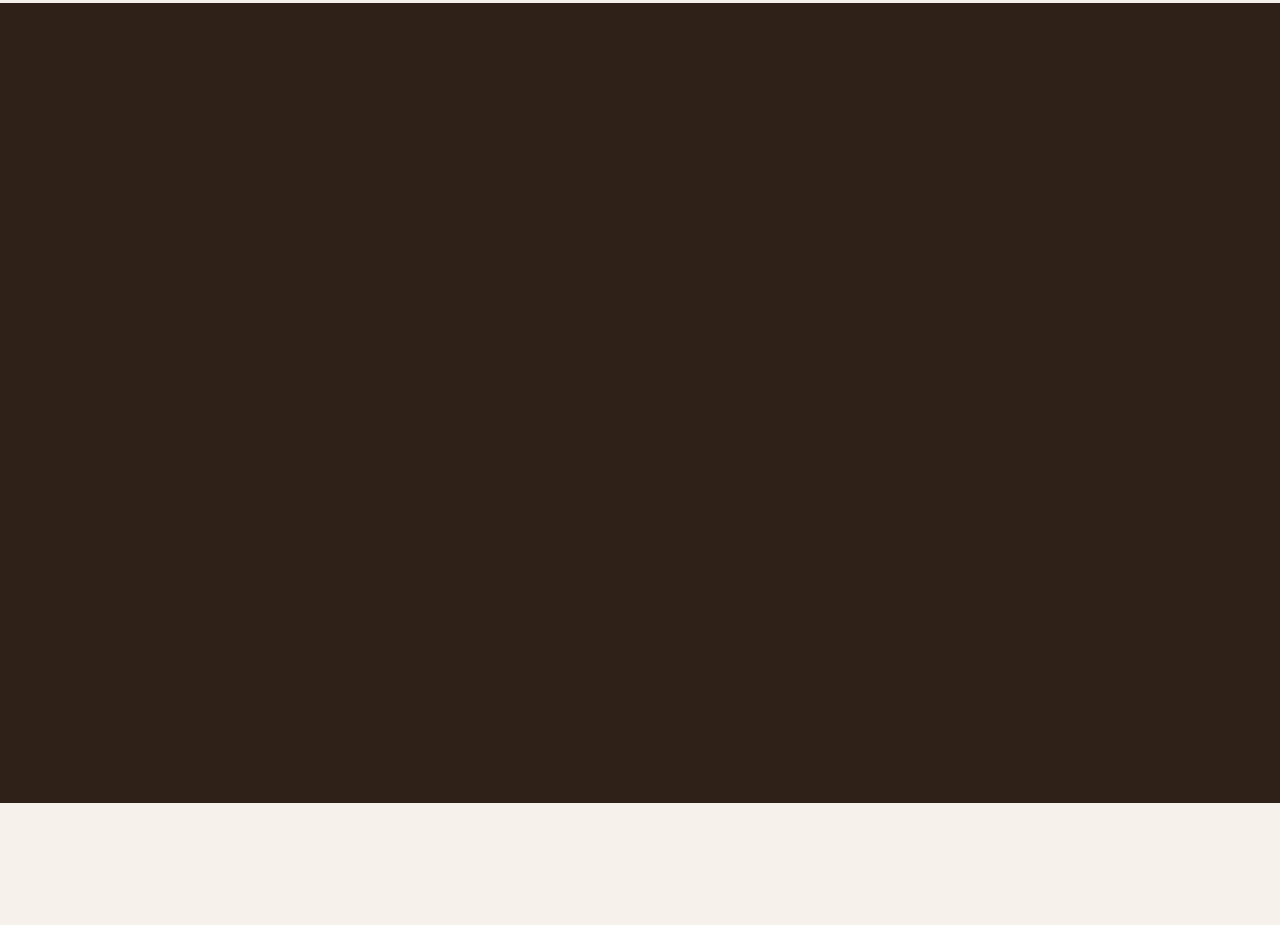
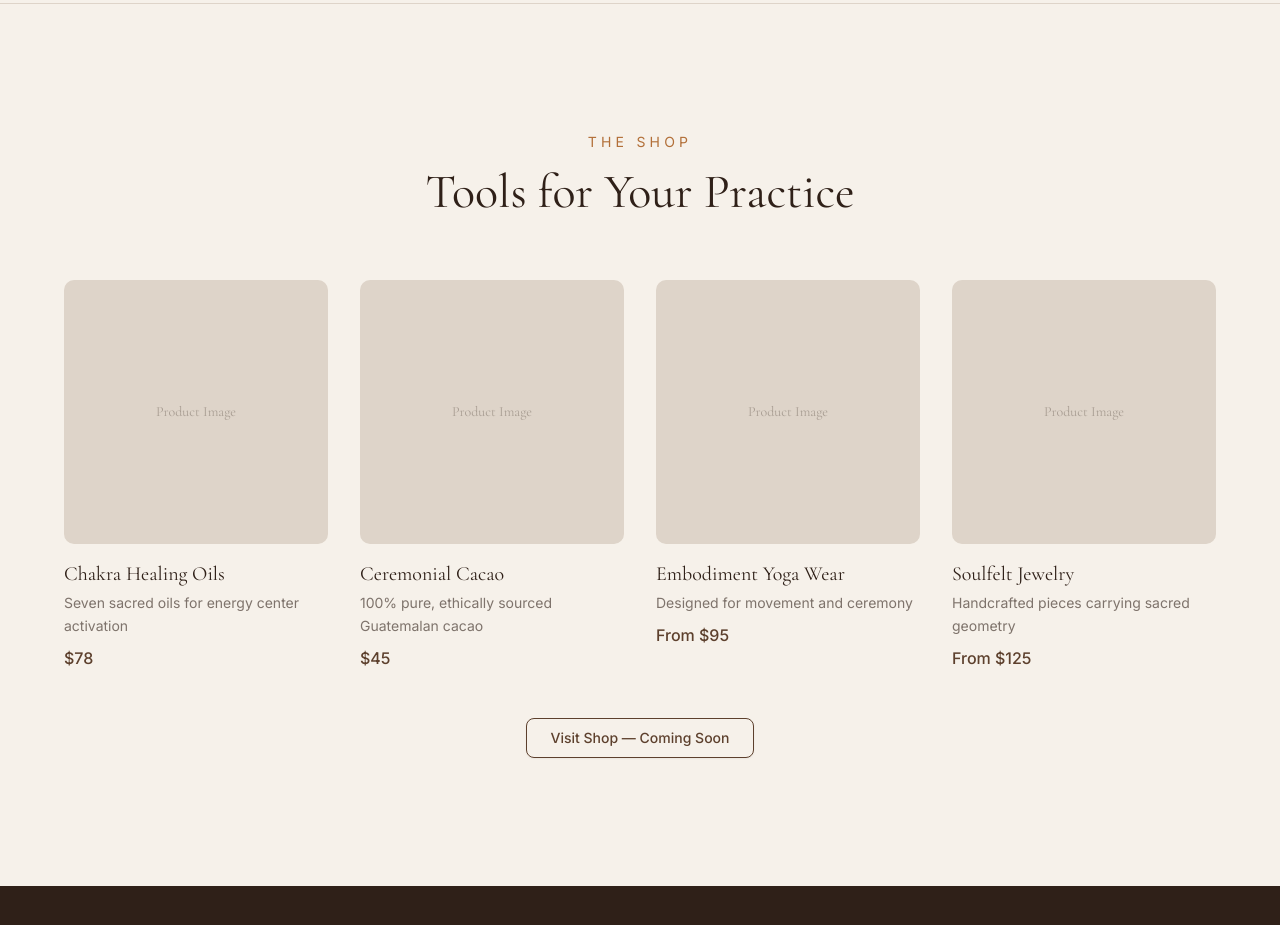
Before and after one commit to b17z/chocolako-site, a Next.js app: page / in a window 1280 px wide. Shown: the part 5640-6565 px from the top of the page. Before the commit the page ends 6443 px from the top, so only its background shows below. Built offline with nearby package versions, Linux system fonts and the light colour scheme.

Commit message:
(feat): add Shop Preview section (stubbed)
Four product cards with hover lift effects and Coming Soon CTA.
Uses stagger animations consistent with other sections.

```diff
--- a/app/page.tsx
+++ b/app/page.tsx
@@ -5,6 +5,7 @@ import { WhoThisIsFor } from "@/components/sections/WhoThisIsFor"
 import { Methodology } from "@/components/sections/Methodology"
 import { Testimonials } from "@/components/sections/Testimonials"
 import { Founder } from "@/components/sections/Founder"
+import { ShopPreview } from "@/components/sections/ShopPreview"
 
 export default function Home() {
   return (
@@ -16,6 +17,7 @@ export default function Home() {
       <Methodology />
       <Testimonials />
       <Founder />
+      <ShopPreview />
       <div className="h-screen bg-espresso" />
     </main>
   )
--- /dev/null
+++ b/components/sections/ShopPreview.tsx
@@ -0,0 +1,120 @@
+"use client"
+
+import { motion, useInView, useReducedMotion } from "framer-motion"
+import { useRef } from "react"
+import { staggerContainer, staggerItem, reduceMotion } from "@/lib/animations"
+import { Button } from "@/components/ui/button"
+
+interface Product {
+  name: string
+  price: string
+  description: string
+}
+
+const products: Product[] = [
+  {
+    name: "Chakra Healing Oils",
+    price: "$78",
+    description: "Seven sacred oils for energy center activation",
+  },
+  {
+    name: "Ceremonial Cacao",
+    price: "$45",
+    description: "100% pure, ethically sourced Guatemalan cacao",
+  },
+  {
+    name: "Embodiment Yoga Wear",
+    price: "From $95",
+    description: "Designed for movement and ceremony",
+  },
+  {
+    name: "Soulfelt Jewelry",
+    price: "From $125",
+    description: "Handcrafted pieces carrying sacred geometry",
+  },
+]
+
+export function ShopPreview() {
+  const ref = useRef(null)
+  const isInView = useInView(ref, { once: true, margin: "-100px" })
+  const shouldReduceMotion = useReducedMotion()
+
+  const containerVariants = shouldReduceMotion ? reduceMotion : staggerContainer
+  const itemVariants = shouldReduceMotion ? reduceMotion : staggerItem
+
+  return (
+    <section className="py-24 md:py-32 bg-bone border-t border-sand">
+      <div className="container mx-auto px-6">
+        {/* Section Header */}
+        <motion.div
+          initial={{ opacity: 0, y: 20 }}
+          whileInView={{ opacity: 1, y: 0 }}
+          viewport={{ once: true }}
+          transition={{ duration: 0.6 }}
+          className="text-center mb-16"
+        >
+          <p className="text-gold uppercase tracking-[0.3em] text-sm mb-4">
+            The Shop
+          </p>
+          <h2 className="font-serif text-3xl md:text-5xl text-espresso">
+            Tools for Your Practice
+          </h2>
+        </motion.div>
+
+        {/* Products Grid */}
+        <motion.div
+          ref={ref}
+          variants={containerVariants}
+          initial="hidden"
+          animate={isInView ? "visible" : "hidden"}
+          className="grid grid-cols-2 md:grid-cols-4 gap-6 lg:gap-8 max-w-6xl mx-auto mb-12"
+        >
+          {products.map((product) => (
+            <motion.div
+              key={product.name}
+              variants={itemVariants}
+              whileHover={shouldReduceMotion ? {} : { y: -4 }}
+              transition={{ duration: 0.3 }}
+              className="group cursor-pointer"
+            >
+              {/* Square Image Placeholder */}
+              <div className="aspect-square bg-sand rounded-lg flex items-center justify-center mb-4 transition-shadow duration-300 group-hover:shadow-lg">
+                <span className="text-espresso/30 font-serif text-sm text-center px-4">
+                  Product Image
+                </span>
+              </div>
+
+              {/* Product Info */}
+              <h3 className="font-serif text-lg md:text-xl text-espresso mb-1">
+                {product.name}
+              </h3>
+              <p className="text-espresso/60 text-sm mb-2 leading-relaxed">
+                {product.description}
+              </p>
+              <p className="text-cacao font-medium">
+                {product.price}
+              </p>
+            </motion.div>
+          ))}
+        </motion.div>
+
+        {/* CTA Button */}
+        <motion.div
+          initial={{ opacity: 0, y: 20 }}
+          whileInView={{ opacity: 1, y: 0 }}
+          viewport={{ once: true }}
+          transition={{ duration: 0.6, delay: 0.3 }}
+          className="text-center"
+        >
+          <Button
+            variant="outline"
+            size="lg"
+            className="border-cacao text-cacao hover:bg-cacao/10"
+          >
+            Visit Shop — Coming Soon
+          </Button>
+        </motion.div>
+      </div>
+    </section>
+  )
+}
```
